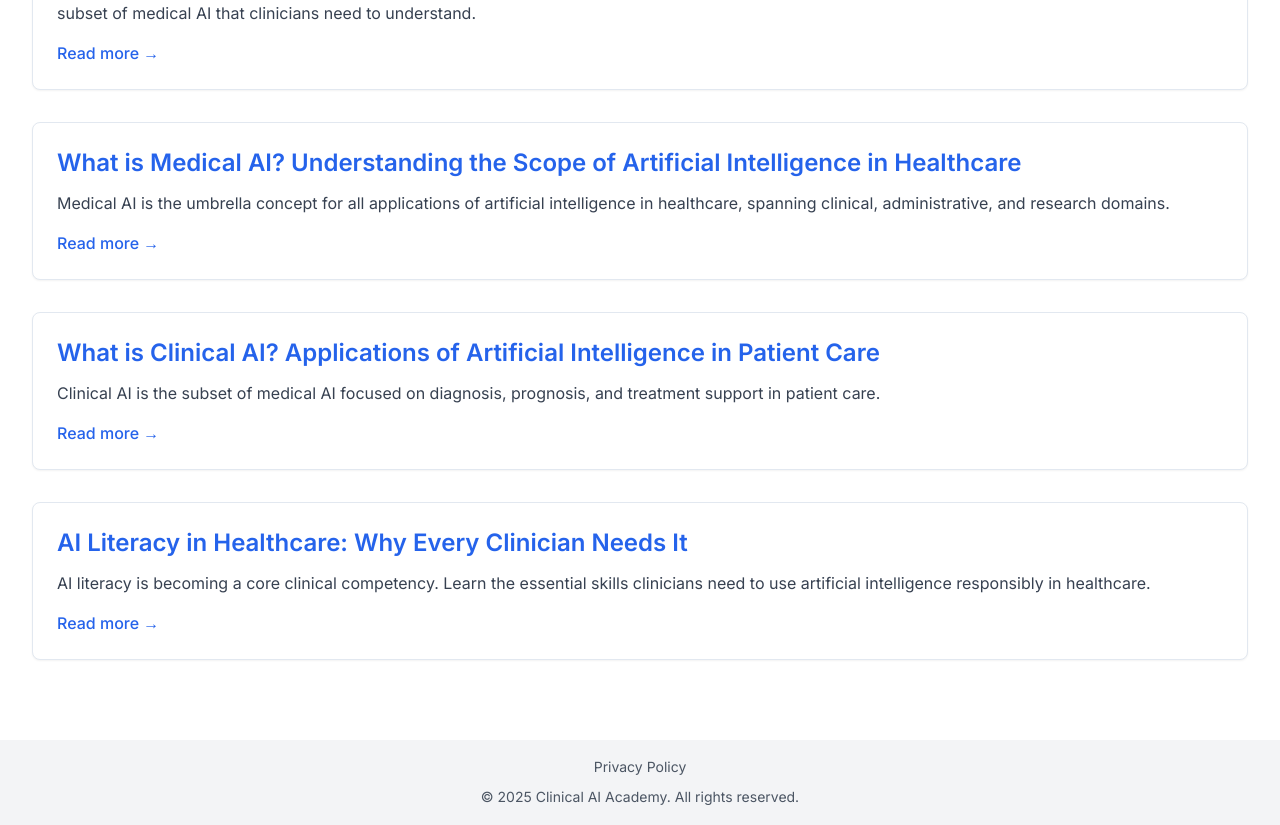
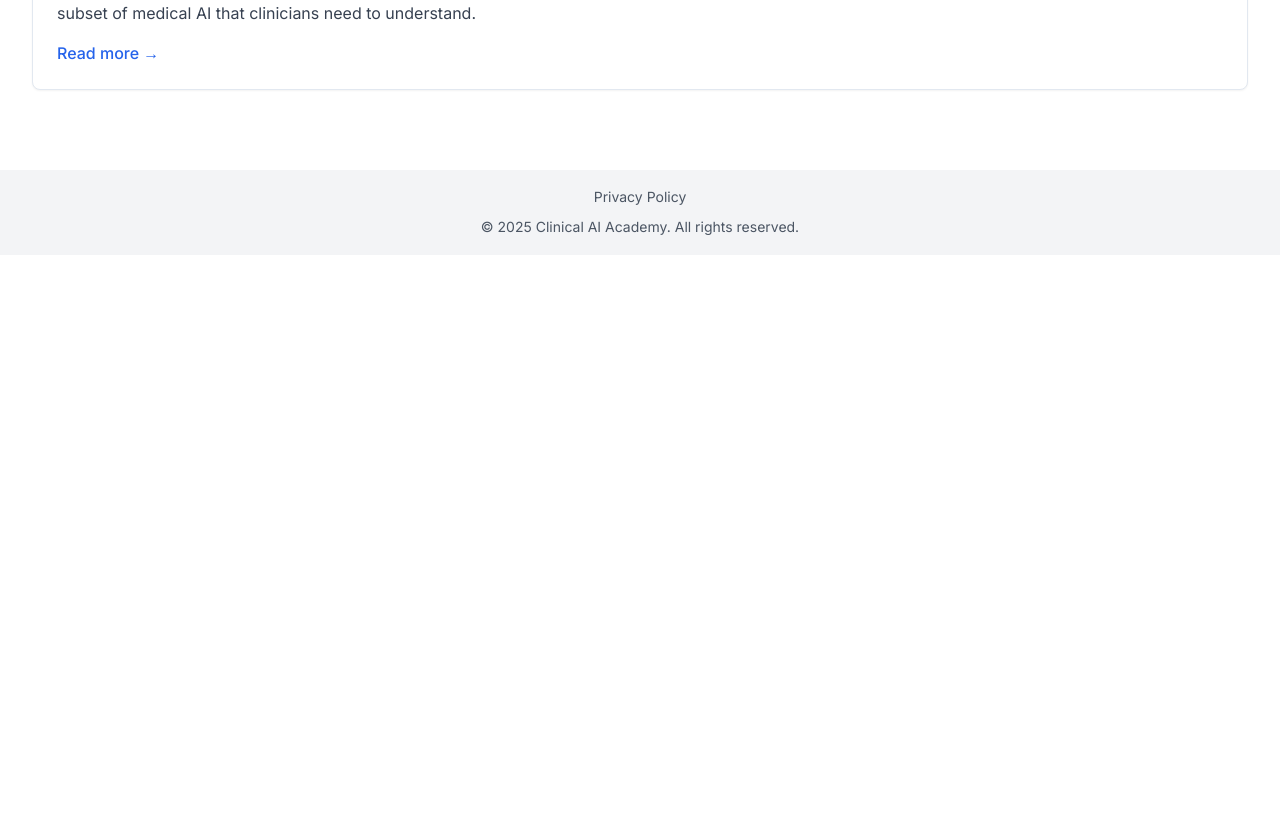
Before and after one commit to anazz-dev/ai-healthcare-learn, a Next.js app: page /blog in a window 1280 px wide. Shown: the part 1200-2025 px from the top of the page. After the commit the page ends 1455 px from the top, so only its background shows below. Built offline with nearby package versions, Linux system fonts and the light colour scheme.

Commit message:
fix url links

```diff
--- a/src/app/blog/page.tsx
+++ b/src/app/blog/page.tsx
@@ -33,27 +33,6 @@ const posts = [
   excerpt: 'Clinical AI refers to artificial intelligence systems that directly support patient care through diagnostics, prognostics, and treatment decisions — a critical subset of medical AI that clinicians need to understand.',
   },
 
-  {
-  slug: 'what-is-medical-ai',
-  title: 'What is Medical AI? Understanding the Scope of Artificial Intelligence in Healthcare',
-  excerpt: 'Medical AI is the umbrella concept for all applications of artificial intelligence in healthcare, spanning clinical, administrative, and research domains.',
-},
-
-{
-  slug: 'difine-clinical-ai',
-  title: 'What is Clinical AI? Applications of Artificial Intelligence in Patient Care',
-  excerpt: 'Clinical AI is the subset of medical AI focused on diagnosis, prognosis, and treatment support in patient care.',
-},
-
-{
-  slug: 'ai-literacy',
-  title: 'AI Literacy in Healthcare: Why Every Clinician Needs It',
-  excerpt: 'AI literacy is becoming a core clinical competency. Learn the essential skills clinicians need to use artificial intelligence responsibly in healthcare.',
-}
-
-
-
-
   // Add more posts here later
 ];
 
--- a/src/content/blog/clinical-ai-curriculum.html
+++ b/src/content/blog/clinical-ai-curriculum.html
@@ -139,9 +139,9 @@
   <div class="section">
     <h2>Beginner Level — AI Literacy & Foundations</h2>
     <ul>
-      <li><a href="/blog/what-is-medical-ai.html">What is Medical AI? (Scope & Definitions)</a></li>
-      <li><a href="/blog/define-clinical-ai.html">What is Clinical AI? (Focus on Patient Care)</a></li>
-      <li><a href="/blog/ai-literacy.html">AI Literacy in Healthcare: Why Every Clinician Needs It</a></li>
+      <li><a href="/blog/level1-post1.html">What is Medical AI? (Scope & Definitions)</a></li>
+      <li><a href="/blog/level1-post2.html">What is Clinical AI? (Focus on Patient Care)</a></li>
+      <li><a href="/blog/level1-post3.html">AI Literacy in Healthcare: Why Every Clinician Needs It</a></li>
     </ul>
   </div>
 
--- a/src/content/blog/what-is-medical-ai.html
+++ b/src/content/blog/level1-post1.html
@@ -151,7 +151,7 @@
 
   <h2>Next in the Curriculum</h2>
   <p>
-    In the next post, we will explore <a href="what-is-clinical-ai.html">What is Clinical AI?</a>, focusing on tools and methods that directly support patient care.
+    In the next post, we will explore <a href="level1-post2.html">What is Clinical AI?</a>, focusing on tools and methods that directly support patient care.
   </p>
 
   <!-- Author Box -->
--- a/src/content/blog/define-clinical-ai.html
+++ b/src/content/blog/level1-post2.html
@@ -78,7 +78,7 @@
 
   <h2>Introduction</h2>
   <p>
-    In <a href="what-is-medical-ai.html">our first post</a>, we defined <strong>Medical AI</strong> as the umbrella term for all artificial intelligence applications in healthcare.
+    In <a href="level1-post1.html">our first post</a>, we defined <strong>Medical AI</strong> as the umbrella term for all artificial intelligence applications in healthcare.
     Within this broad field, <strong>Clinical AI</strong> refers specifically to AI tools designed to support direct patient care—diagnosis, prognosis, and treatment decision-making.
     Understanding Clinical AI is essential for clinicians because these systems directly influence patient outcomes.
   </p>
@@ -151,8 +151,8 @@
 
   <h2>Next in the Curriculum</h2>
   <p>
-    The next post explores <a href="ai-literacy.html">AI Literacy in Healthcare</a>, outlining the competencies clinicians need to use AI responsibly and effectively.
-    If you haven’t yet, read <a href="what-is-medical-ai.html">What is Medical AI?</a> to understand the broader context.
+    The next post explores <a href="level1-post3.html">AI Literacy in Healthcare</a>, outlining the competencies clinicians need to use AI responsibly and effectively.
+    If you haven’t yet, read <a href="level1-post1.html">What is Medical AI?</a> to understand the broader context.
   </p>
 
   <!-- Author Box -->
--- a/src/content/blog/ai-literacy.html
+++ b/src/content/blog/level1-post3.html
@@ -155,7 +155,7 @@
     With the foundation of AI literacy in place, the next stage of the curriculum explores
     <a href="ml-and-dl-in-medicine.html">Machine Learning and Deep Learning in Medicine</a>, the building blocks of modern AI applications.
     If you haven’t yet, review the earlier posts:
-    <a href="what-is-medical-ai.html">What is Medical AI?</a> and <a href="what-is-clinical-ai.html">What is Clinical AI?</a>.
+    <a href="level1-post1.html">What is Medical AI?</a> and <a href="level1-post2.html">What is Clinical AI?</a>.
   </p>
 
   <!-- Author Box -->
```
